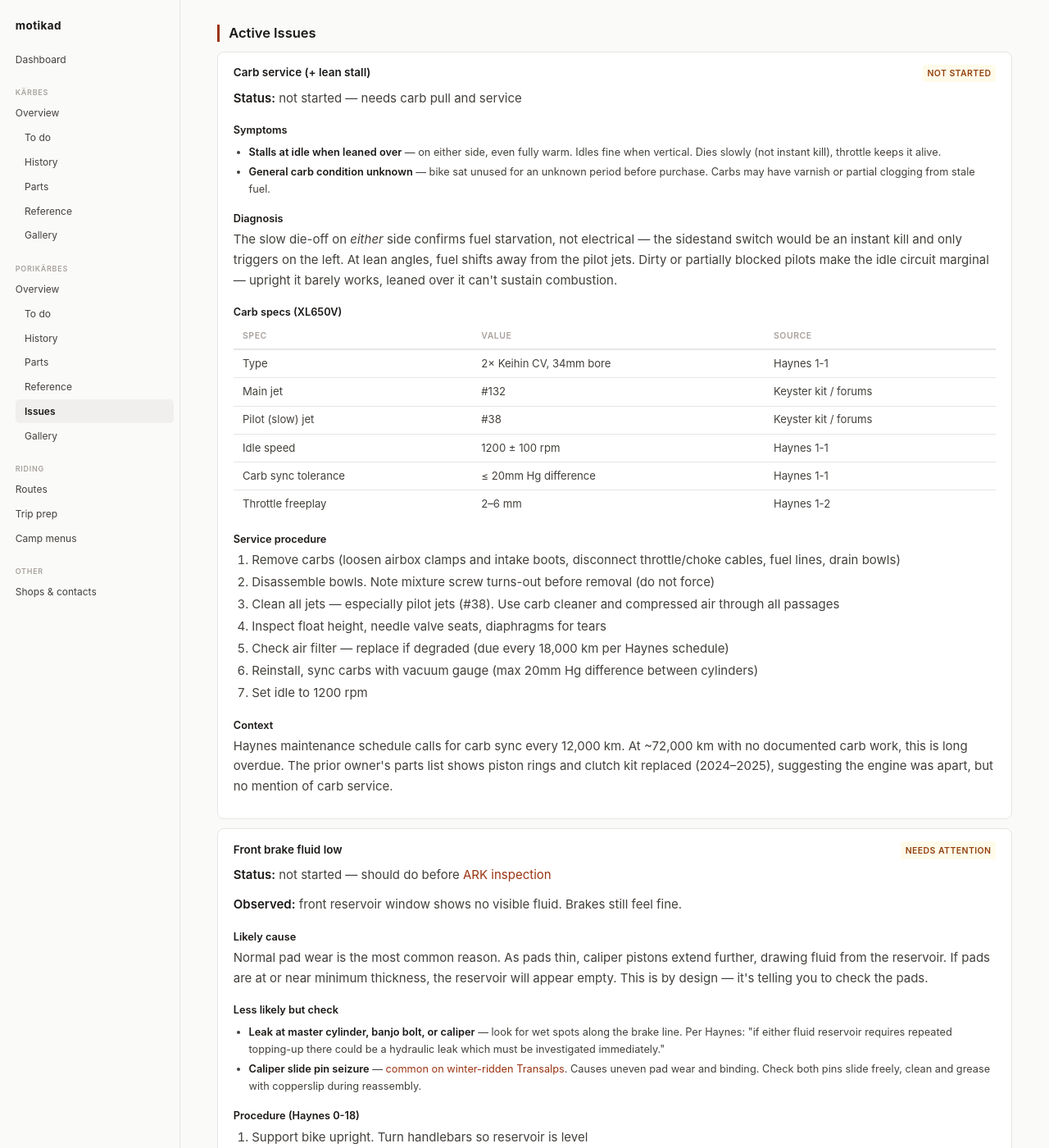
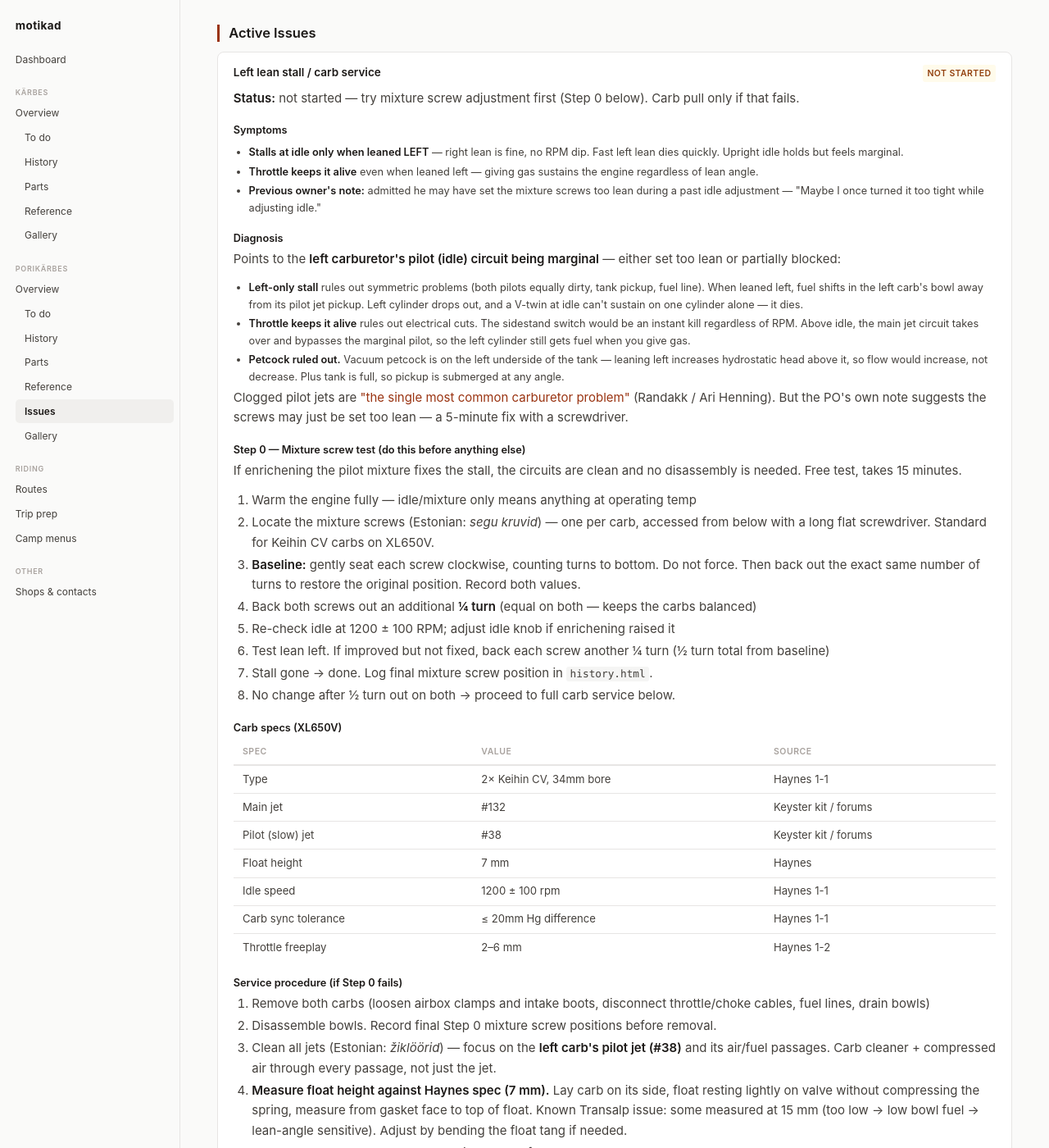
Before and after one commit to mats-johanson/motikad, a Jekyll site: the page built from bikes/honda-transalp-650/issues.html, in a window 1280 px wide and 1400 px high. Shown: the whole window at 82% size. Built offline with Jekyll 4.4.1, drawn with Linux system fonts in a browser that asks for light colours; some of the changed text lies outside the part shown.

Commit message:
Refine carb diagnosis: left-only stall, mixture screw test first
New info: stall only on left lean (not both sides), throttle keeps
it alive, PO admits he may have set mixture screws too lean. Points
to left carb's pilot circuit being marginal — likely a setting, not
contamination. Rewrote issues entry with refined diagnosis, added
"Step 0 — mixture screw test" as free non-invasive first fix before
pulling carbs. Added float height spec (Haynes 7mm), forum-cited
pilot-jet references, Estonian shop terms for mixture screws and
jets.

```diff
--- a/bikes/honda-transalp-650/issues.html
+++ b/bikes/honda-transalp-650/issues.html
@@ -8,19 +8,39 @@
 
   <div class="entry" id="carb-service">
     <div class="entry-head">
-      <h3>Carb service (+ lean stall)</h3>
+      <h3>Left lean stall / carb service</h3>
       <span class="badge badge-warn">not started</span>
     </div>
-    <p><strong>Status:</strong> not started — needs carb pull and service</p>
+    <p><strong>Status:</strong> not started — try mixture screw adjustment first (Step 0 below). Carb pull only if that fails.</p>
 
     <h4>Symptoms</h4>
     <ul>
-      <li><strong>Stalls at idle when leaned over</strong> — on either side, even fully warm. Idles fine when vertical. Dies slowly (not instant kill), throttle keeps it alive.</li>
-      <li><strong>General carb condition unknown</strong> — bike sat unused for an unknown period before purchase. Carbs may have varnish or partial clogging from stale fuel.</li>
+      <li><strong>Stalls at idle only when leaned LEFT</strong> — right lean is fine, no RPM dip. Fast left lean dies quickly. Upright idle holds but feels marginal.</li>
+      <li><strong>Throttle keeps it alive</strong> even when leaned left — giving gas sustains the engine regardless of lean angle.</li>
+      <li><strong>Previous owner's note:</strong> admitted he may have set the mixture screws too lean during a past idle adjustment — "Maybe I once turned it too tight while adjusting idle."</li>
     </ul>
 
     <h4>Diagnosis</h4>
-    <p>The slow die-off on <em>either</em> side confirms fuel starvation, not electrical — the sidestand switch would be an instant kill and only triggers on the left. At lean angles, fuel shifts away from the pilot jets. Dirty or partially blocked pilots make the idle circuit marginal — upright it barely works, leaned over it can't sustain combustion.</p>
+    <p>Points to the <strong>left carburetor's pilot (idle) circuit being marginal</strong> — either set too lean or partially blocked:</p>
+    <ul>
+      <li><strong>Left-only stall</strong> rules out symmetric problems (both pilots equally dirty, tank pickup, fuel line). When leaned left, fuel shifts in the left carb's bowl away from its pilot jet pickup. Left cylinder drops out, and a V-twin at idle can't sustain on one cylinder alone — it dies.</li>
+      <li><strong>Throttle keeps it alive</strong> rules out electrical cuts. The sidestand switch would be an instant kill regardless of RPM. Above idle, the main jet circuit takes over and bypasses the marginal pilot, so the left cylinder still gets fuel when you give gas.</li>
+      <li><strong>Petcock ruled out.</strong> Vacuum petcock is on the left underside of the tank — leaning left increases hydrostatic head above it, so flow would increase, not decrease. Plus tank is full, so pickup is submerged at any angle.</li>
+    </ul>
+    <p>Clogged pilot jets are <a href="https://www.randakksblog.com/the-single-most-common-carburetor-problem-clogged-pilot-jets-and-how-to-fix-by-ari-henning/">"the single most common carburetor problem"</a> (Randakk / Ari Henning). But the PO's own note suggests the screws may just be set too lean — a 5-minute fix with a screwdriver.</p>
+
+    <h4>Step 0 — Mixture screw test (do this before anything else)</h4>
+    <p>If enrichening the pilot mixture fixes the stall, the circuits are clean and no disassembly is needed. Free test, takes 15 minutes.</p>
+    <ol>
+      <li>Warm the engine fully — idle/mixture only means anything at operating temp</li>
+      <li>Locate the mixture screws (Estonian: <em>segu kruvid</em>) — one per carb, accessed from below with a long flat screwdriver. Standard for Keihin CV carbs on XL650V.</li>
+      <li><strong>Baseline:</strong> gently seat each screw clockwise, counting turns to bottom. Do not force. Then back out the exact same number of turns to restore the original position. Record both values.</li>
+      <li>Back both screws out an additional <strong>¼ turn</strong> (equal on both — keeps the carbs balanced)</li>
+      <li>Re-check idle at 1200 ± 100 RPM; adjust idle knob if enrichening raised it</li>
+      <li>Test lean left. If improved but not fixed, back each screw another ¼ turn (½ turn total from baseline)</li>
+      <li>Stall gone → done. Log final mixture screw position in <code>history.html</code>.</li>
+      <li>No change after ½ turn out on both → proceed to full carb service below.</li>
+    </ol>
 
     <h4>Carb specs (XL650V)</h4>
     <table>
@@ -31,25 +51,35 @@
         <tr><td>Type</td><td>2× Keihin CV, 34mm bore</td><td>Haynes 1-1</td></tr>
         <tr><td>Main jet</td><td>#132</td><td>Keyster kit / forums</td></tr>
         <tr><td>Pilot (slow) jet</td><td>#38</td><td>Keyster kit / forums</td></tr>
+        <tr><td>Float height</td><td>7 mm</td><td>Haynes</td></tr>
         <tr><td>Idle speed</td><td>1200 ± 100 rpm</td><td>Haynes 1-1</td></tr>
         <tr><td>Carb sync tolerance</td><td>≤ 20mm Hg difference</td><td>Haynes 1-1</td></tr>
         <tr><td>Throttle freeplay</td><td>2–6 mm</td><td>Haynes 1-2</td></tr>
       </tbody>
     </table>
 
-    <h4>Service procedure</h4>
+    <h4>Service procedure (if Step 0 fails)</h4>
     <ol>
-      <li>Remove carbs (loosen airbox clamps and intake boots, disconnect throttle/choke cables, fuel lines, drain bowls)</li>
-      <li>Disassemble bowls. Note mixture screw turns-out before removal (do not force)</li>
-      <li>Clean all jets — especially pilot jets (#38). Use carb cleaner and compressed air through all passages</li>
-      <li>Inspect float height, needle valve seats, diaphragms for tears</li>
+      <li>Remove both carbs (loosen airbox clamps and intake boots, disconnect throttle/choke cables, fuel lines, drain bowls)</li>
+      <li>Disassemble bowls. Record final Step 0 mixture screw positions before removal.</li>
+      <li>Clean all jets (Estonian: <em>žiklöörid</em>) — focus on the <strong>left carb's pilot jet (#38)</strong> and its air/fuel passages. Carb cleaner + compressed air through every passage, not just the jet.</li>
+      <li><strong>Measure float height against Haynes spec (7 mm).</strong> Lay carb on its side, float resting lightly on valve without compressing the spring, measure from gasket face to top of float. Known Transalp issue: some measured at 15 mm (too low → low bowl fuel → lean-angle sensitive). Adjust by bending the float tang if needed.</li>
+      <li>Inspect needle valve seats and CV diaphragms for tears — replace any that look suspect</li>
       <li>Check air filter — replace if degraded (due every 18,000 km per Haynes schedule)</li>
-      <li>Reinstall, sync carbs with vacuum gauge (max 20mm Hg difference between cylinders)</li>
-      <li>Set idle to 1200 rpm</li>
+      <li>Reinstall, sync carbs with vacuum gauge (≤ 20mm Hg difference between cylinders)</li>
+      <li>Set idle to 1200 rpm, final mixture screw fine-tune</li>
     </ol>
 
+    <h4>Parts needed (only if pulling carbs)</h4>
+    <ul>
+      <li><strong>Keyster carb repair kit for XL650V</strong> — covers both carbs: jets (#132 main, #38 pilot), float valve needles, gaskets, o-rings</li>
+      <li>Carb cleaner aerosol (with straw nozzle for jet passages)</li>
+      <li>Air filter (inspect first, replace if degraded)</li>
+      <li>Possibly: CV diaphragms (not in every Keyster kit — inspect first)</li>
+    </ul>
+
     <h4>Context</h4>
-    <p>Haynes maintenance schedule calls for carb sync every 12,000 km. At ~72,000 km with no documented carb work, this is long overdue. The prior owner's parts list shows piston rings and clutch kit replaced (2024–2025), suggesting the engine was apart, but no mention of carb service.</p>
+    <p>Haynes maintenance schedule calls for carb sync every 12,000 km. At ~72,000 km with no documented carb work, any carb service is overdue. The prior owner's parts list shows piston rings and clutch kit replaced (2024–2025), suggesting the engine was apart, but no mention of carb service.</p>
   </div>
 
   <div class="entry" id="brake-fluid">
--- a/bikes/honda-transalp-650/todo.html
+++ b/bikes/honda-transalp-650/todo.html
@@ -8,7 +8,7 @@
   <ul class="todo-list">
     <li>
       <span class="p now">Now</span>
-      <a href="{{ '/bikes/honda-transalp-650/issues.html#carb-service' | relative_url }}"><strong>Carb service</strong></a> — stalls when leaned (either side) + unknown carb condition. Pull and clean carbs
+      <a href="{{ '/bikes/honda-transalp-650/issues.html#carb-service' | relative_url }}"><strong>Left lean stall</strong></a> — try mixture screw adjustment first (¼–½ turn out); carb pull only if that fails
     </li>
     <li>
       <span class="p soon">Soon</span>
--- a/index.html
+++ b/index.html
@@ -62,7 +62,7 @@ title: motikad
         <a href="{{ '/bikes/honda-transalp-650/todo.html' | relative_url }}" class="meta">full list →</a>
       </div>
       <ul class="todo-list">
-        <li><b class="p now">Now</b> <a href="{{ '/bikes/honda-transalp-650/issues.html#carb-service' | relative_url }}"><strong>Carb service</strong></a> — stalls when leaned + unknown carb condition</li>
+        <li><b class="p now">Now</b> <a href="{{ '/bikes/honda-transalp-650/issues.html#carb-service' | relative_url }}"><strong>Left lean stall</strong></a> — try mixture screws first, carb pull if that fails</li>
         <li><b class="p soon">Soon</b> <a href="{{ '/bikes/honda-transalp-650/issues.html#brake-fluid' | relative_url }}"><strong>Brake fluid</strong></a> · <a href="{{ '/bikes/honda-transalp-650/issues.html#headlight-barrel' | relative_url }}"><strong>Headlight/barrel</strong></a> · <a href="{{ '/bikes/honda-transalp-650/issues.html#oil-bash-plate' | relative_url }}"><strong>Oil leak</strong></a></li>
         <li><b class="p now">Deadline</b> <a href="{{ '/bikes/honda-transalp-650/issues.html#ark-prep' | relative_url }}"><strong>ARK re-inspection</strong></a> — <span data-deadline="2026-05-31">05/2026</span></li>
         <li><b class="p later">Later</b> <a href="{{ '/bikes/honda-transalp-650/issues.html#tach-over-read' | relative_url }}"><strong>KOSO tach</strong></a> · <a href="{{ '/bikes/honda-transalp-650/issues.html#rear-shock' | relative_url }}"><strong>Rear shock</strong></a> · <strong>21" wheel</strong></li>
```
